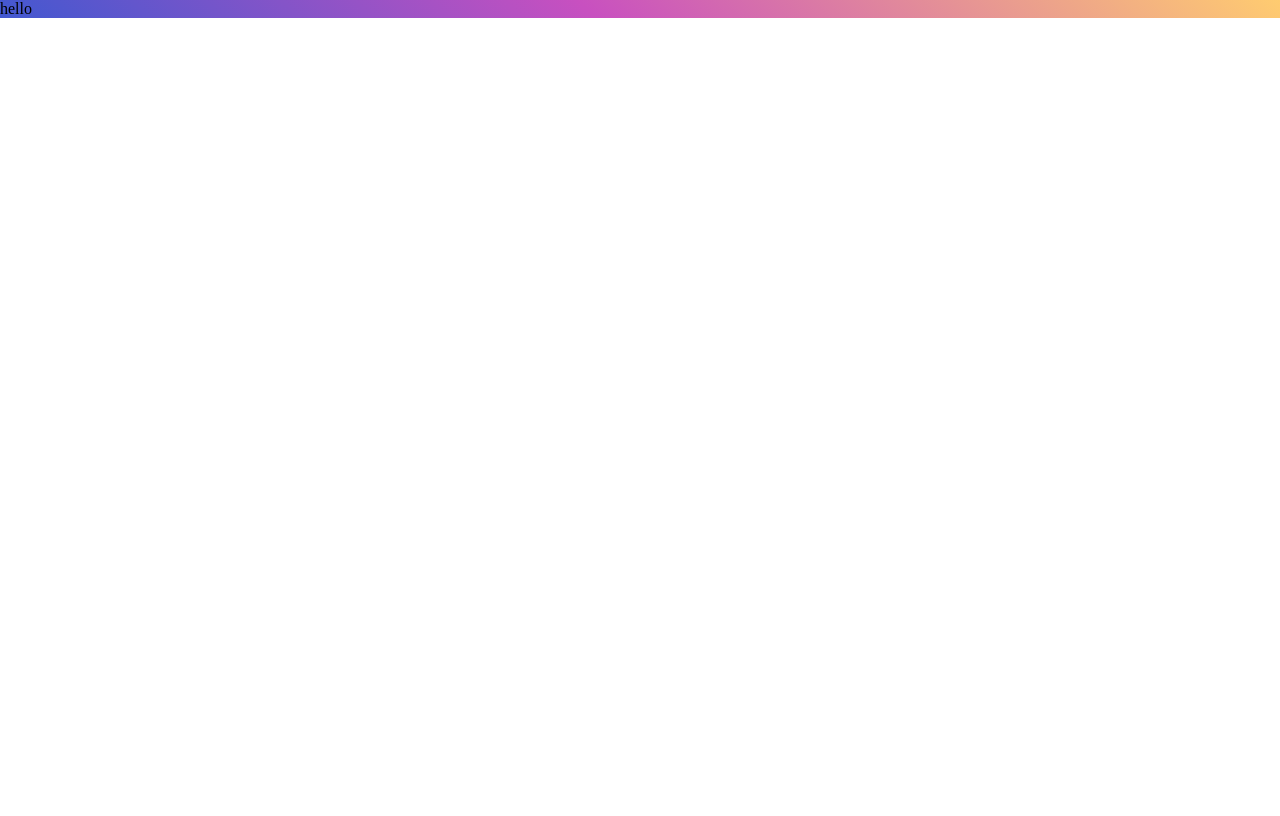
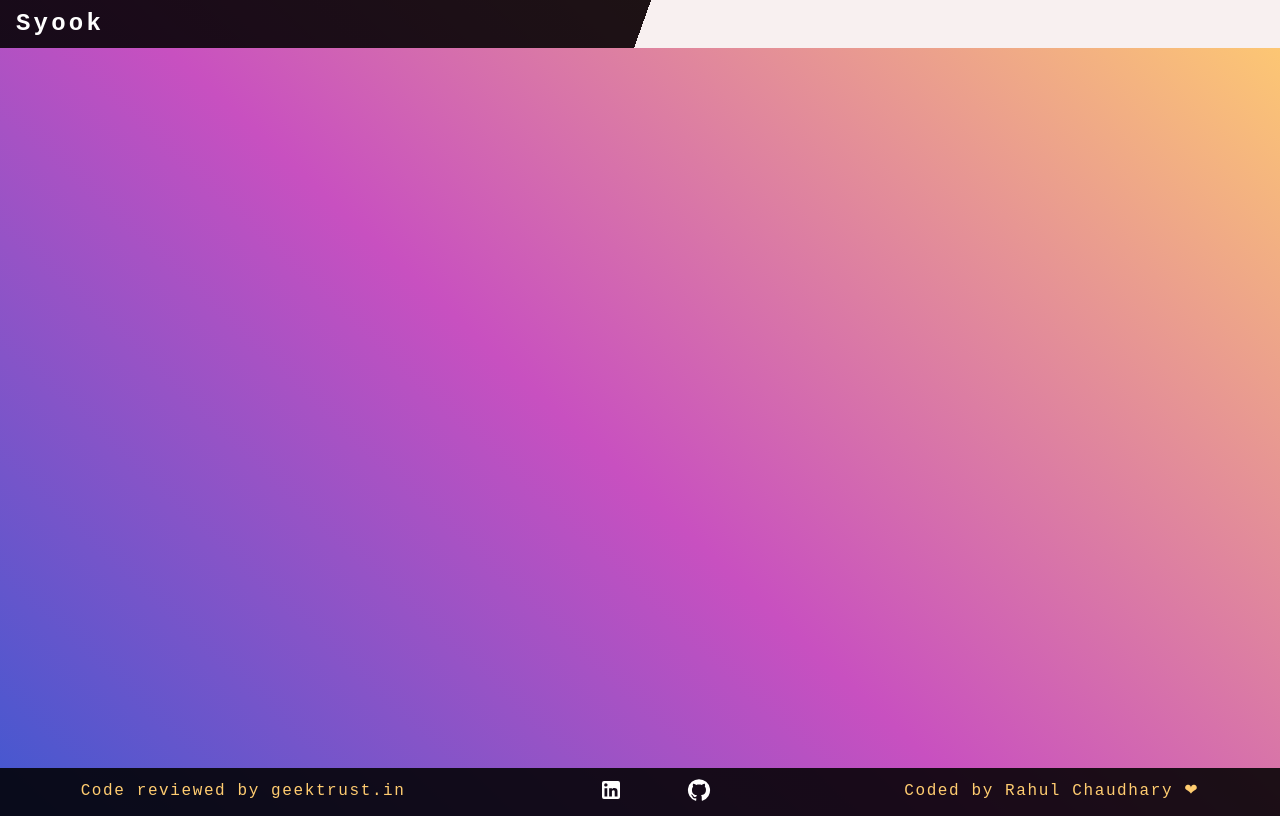
Before and after one commit to rahulchaudhary2244/dish-poll-challenge, a React (Create React App) app: page / in a window 1280 px wide. Built offline with nearby package versions, Linux system fonts and the light colour scheme.

Commit message:
commiting initial setup of files

```diff
--- a/public/index.html
+++ b/public/index.html
@@ -25,6 +25,43 @@
       Learn how to configure a non-root public URL by running `npm run build`.
     -->
         <title>Dish Poll</title>
+        <style>
+            * {
+                margin: 0;
+            }
+
+            /* width */
+            ::-webkit-scrollbar {
+                width: 0.7rem;
+            }
+
+            /* Track */
+            ::-webkit-scrollbar-track {
+                box-shadow: inset 0 0 5px #00000070;
+                border-radius: 0.2rem;
+            }
+
+            /* Handle */
+            ::-webkit-scrollbar-thumb {
+                background: #6c0875;
+                border-radius: 0.2rem;
+            }
+
+            /* Handle on hover */
+            ::-webkit-scrollbar-thumb:hover {
+                background: #161313c7;
+            }
+
+            .hide-scrollbar::-webkit-scrollbar {
+                display: none;
+            }
+
+            /* Hide scrollbar for IE, Edge and Firefox */
+            .hide-scrollbar {
+                -ms-overflow-style: none; /* IE and Edge */
+                scrollbar-width: none; /* Firefox */
+            }
+        </style>
     </head>
     <body>
         <noscript>You need to enable JavaScript to run this app.</noscript>
--- a/src/App.js
+++ b/src/App.js
@@ -2,6 +2,7 @@ import './styles.css';
 import { ThemeProvider } from '@mui/material/styles';
 import theme from './utils/theme';
 import { SnackbarProvider } from 'notistack';
+import HomePage from './components/HomePage';
 
 function App() {
     return (
@@ -17,7 +18,7 @@ function App() {
                     }}
                     autoHideDuration={3000}
                 >
-                    <div>hello</div>
+                    <HomePage />
                 </SnackbarProvider>
             </ThemeProvider>
         </div>
--- /dev/null
+++ b/src/components/Header.js
@@ -0,0 +1,32 @@
+import React from 'react';
+import { Box, Typography } from '@mui/material';
+
+const Header = () => {
+    return (
+        <Box
+            className="header"
+            sx={{ flexDirection: { xs: 'row-reverse', sm: 'row' } }}
+        >
+            <Typography
+                variant="h5"
+                noWrap
+                component="a"
+                href="https://www.syook.com/"
+                target="_blank"
+                rel="noopener"
+                sx={{
+                    padding: '0 1rem',
+                    fontFamily: 'monospace',
+                    fontWeight: 700,
+                    letterSpacing: '0.2rem',
+                    color: { xs: '#8b0d9a', sm: 'white' },
+                    textDecoration: 'none',
+                }}
+            >
+                Syook
+            </Typography>
+        </Box>
+    );
+};
+
+export default Header;
--- /dev/null
+++ b/src/components/HomePage.js
@@ -0,0 +1,15 @@
+import React from 'react';
+import Footer from './stateless/Footer';
+import Header from './Header';
+
+export const HomePage = () => {
+    return (
+        <div>
+            <Header />
+            <div className="section"></div>
+            <Footer />
+        </div>
+    );
+};
+
+export default HomePage;
--- /dev/null
+++ b/src/components/stateless/Footer.js
@@ -0,0 +1,82 @@
+import React from 'react';
+import { Box, Typography } from '@mui/material';
+import GitHubIcon from '@mui/icons-material/GitHub';
+import LinkedInIcon from '@mui/icons-material/LinkedIn';
+
+const Footer = () => {
+    return (
+        <Box className="footer">
+            <Typography
+                variant="h6"
+                component="a"
+                href="https://www.geektrust.com"
+                rel="noopener"
+                target="_blank"
+                sx={{
+                    fontFamily: 'monospace',
+                    fontWeight: 400,
+                    letterSpacing: '0.1rem',
+                    color: '#ffcc70',
+                    textDecoration: 'none',
+                    textAlign: 'center',
+                    fontSize: '1rem',
+                }}
+            >
+                {`Code reviewed by geektrust.in`}
+            </Typography>
+            <Box component="div">
+                <Box
+                    component="a"
+                    href="https://www.linkedin.com/in/rahulchaudhary2244/"
+                    rel="noopener"
+                    target="_blank"
+                    sx={{
+                        color: 'white',
+                        padding: {
+                            xs: '0 0.5rem',
+                            sm: '0 1rem',
+                            md: '0 1.5rem',
+                            lg: '0 2rem',
+                        },
+                    }}
+                >
+                    <LinkedInIcon />
+                </Box>
+                <Box
+                    component="a"
+                    href="https://github.com/rahulchaudhary2244"
+                    rel="noopener"
+                    target="_blank"
+                    sx={{
+                        color: 'white',
+                        padding: {
+                            xs: '0 0.5rem',
+                            sm: '0 1rem',
+                            md: '0 1.5rem',
+                            lg: '0 2rem',
+                        },
+                    }}
+                >
+                    <GitHubIcon />
+                </Box>
+            </Box>
+            <Typography
+                variant="h6"
+                component="div"
+                sx={{
+                    fontFamily: 'monospace',
+                    fontWeight: 400,
+                    letterSpacing: '0.1rem',
+                    color: '#ffcc70',
+                    textDecoration: 'none',
+                    textAlign: 'center',
+                    fontSize: '1rem',
+                }}
+            >
+                {`Coded by Rahul Chaudhary ❤`}
+            </Typography>
+        </Box>
+    );
+};
+
+export default Footer;
--- a/src/styles.css
+++ b/src/styles.css
@@ -12,3 +12,31 @@ body {
         #ffcc70 100%
     );
 }
+
+.header {
+    width: 100%;
+    height: 3rem;
+    display: flex;
+    justify-content: space-between;
+    align-items: center;
+    color: white;
+    background: linear-gradient(109.6deg, #000000de 50.2%, #f8f0f0 10.9%);
+}
+
+.section {
+    width: 100%;
+    min-height: 90vh;
+    display: flex;
+    flex-direction: column;
+    align-items: center;
+}
+
+.footer {
+    width: 100%;
+    min-height: 3rem;
+    display: flex;
+    justify-content: space-around;
+    align-items: center;
+    color: white;
+    background: #000000de;
+}
```
